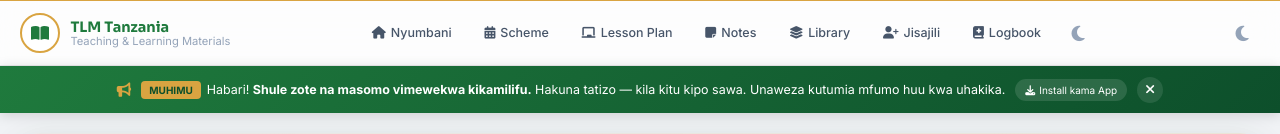
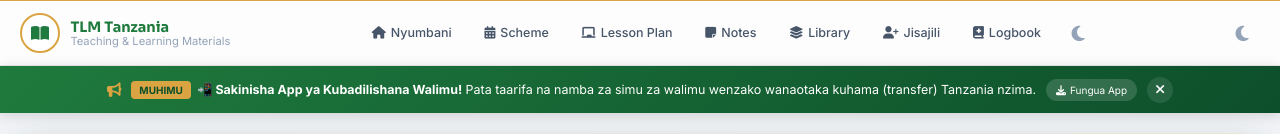
Before and after one commit to huseinhaj/-home-haji-Downloads-field_management_dockery_system-modified, a Django app: template curriculum/templates/curriculum/landing.html in a window 1280 px wide. Shown: the part 83-217 px from the top of the page. Run offline with Django 5.2, Linux system fonts and the light colour scheme; the template is opened without the code that fills it, so the values that code supplies are empty; parts of the project's set-up code (start-up, migrations or seed data) failed here and were passed over.

Commit message:
Feat: Banner on curriculum system promoting Teacher Exchange app installation

```diff
--- a/curriculum/templates/curriculum/base.html
+++ b/curriculum/templates/curriculum/base.html
@@ -1058,15 +1058,13 @@
             <span style="display:flex;align-items:center;gap:6px;flex-wrap:wrap;">
                 <strong style="background:var(--gold-400);color:#0D4F2B;padding:1px 8px;border-radius:4px;font-size:10px;text-transform:uppercase;">Muhimu</strong>
                 <span>
-                    Habari!
-                    <strong>Shule zote na masomo vimewekwa kikamilifu.</strong>
-                    Hakuna tatizo — kila kitu kipo sawa.
-                    Unaweza kutumia mfumo huu kwa uhakika.
+                    <strong>📲 Sakinisha App ya Kubadilishana Walimu!</strong>
+                    Pata taarifa na namba za simu za walimu wenzako wanaotaka kuhama (transfer) Tanzania nzima.
                 </span>
             </span>
-            <span style="display:inline-flex;align-items:center;gap:4px;background:rgba(255,255,255,0.12);padding:3px 10px;border-radius:var(--radius-full);font-size:10px;">
-                <i class="fas fa-download"></i> Install kama App
-            </span>
+            <a href="/transfer/" style="display:inline-flex;align-items:center;gap:4px;background:rgba(255,255,255,0.15);padding:3px 10px;border-radius:var(--radius-full);font-size:10px;text-decoration:none;color:white;">
+                <i class="fas fa-download"></i> Fungua App
+            </a>
             <button onclick="dismissUpdateBanner()" style="
                 background: rgba(255,255,255,0.1);
                 border: none;
@@ -1125,11 +1123,12 @@
     // GLOBAL UTILITIES
     // ============================================================
 
-    // ── System Update Notification Banner ──
+    // ── System Update Notification Banner (Teacher Exchange promo) ──
     (function() {
         const banner = document.getElementById('systemUpdateBanner');
         if (banner) {
-            const dismissed = localStorage.getItem('tlm-update-banner-dismissed');
+            // New key 'tlm-teacher-exchange-dismissed' so even old dismissers see it
+            const dismissed = localStorage.getItem('tlm-teacher-exchange-dismissed');
             if (!dismissed) {
                 banner.style.display = 'block';
             } else {
@@ -1140,7 +1139,7 @@
                     const elapsed = Date.now() - dismissedTime;
                     if (elapsed > twoDays) {
                         // More than 2 days - show again and clear the flag
-                        localStorage.removeItem('tlm-update-banner-dismissed');
+                        localStorage.removeItem('tlm-teacher-exchange-dismissed');
                         banner.style.display = 'block';
                     }
                 }
@@ -1165,7 +1164,7 @@
         if (banner) {
             banner.style.display = 'none';
             // Store the current timestamp - banner will show again after 2 days
-            localStorage.setItem('tlm-update-banner-dismissed', Date.now().toString());
+            localStorage.setItem('tlm-teacher-exchange-dismissed', Date.now().toString());
         }
     }
 
```
